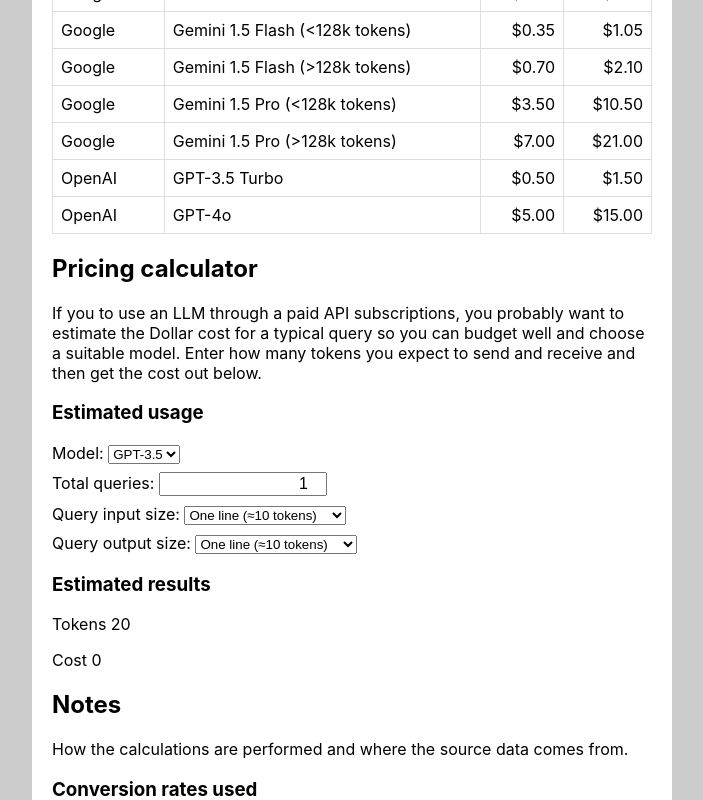
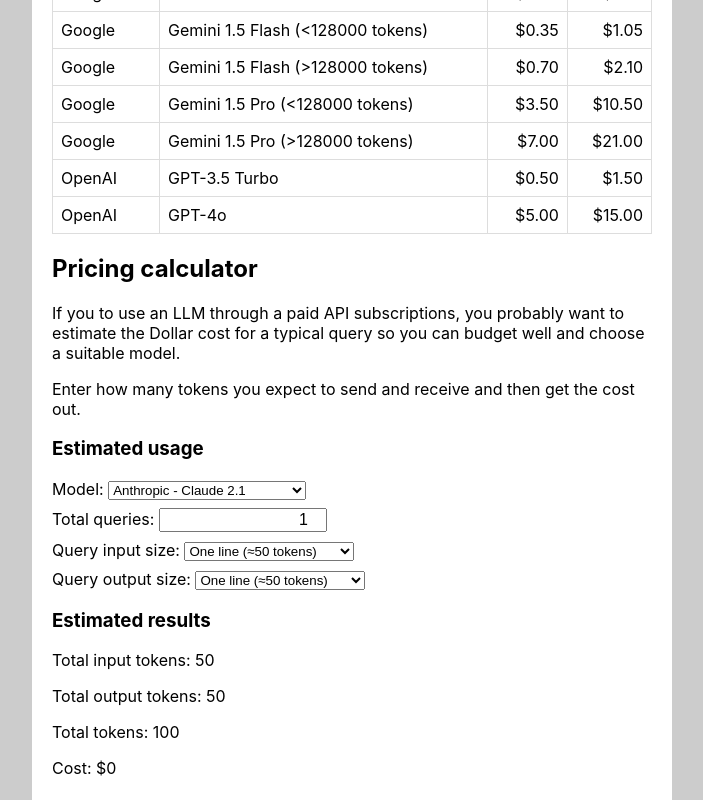
Before and after one commit to MichaelCurrin/token-translator, a React (Create React App) app: page / in a window 1280 px wide. Shown: the part 2500-3300 px from the top of the page, without its empty margins (288-991 px from the left). Built offline with nearby package versions, Linux system fonts and the light colour scheme.

Commit message:
update pricing for calculator and range

```diff
--- a/src/components/Custom/InputForm.jsx
+++ b/src/components/Custom/InputForm.jsx
@@ -23,7 +23,7 @@ function InputForm({
           <span data-testid="user-input-number-label">Tokens: </span>
         </label>
         <input
-          class="numeric-input"
+          className="numeric-input"
           data-testid="user-input-number"
           type="number"
           value={tokenValue}
--- a/src/components/Pricing/Table.jsx
+++ b/src/components/Pricing/Table.jsx
@@ -13,7 +13,7 @@ function Table({ models }) {
         {models.map((model, index) => (
           <tr key={index}>
             <td>{model.provider}</td>
-            <td>{model.modelName}</td>
+            <td>{model.modelName} {model.note ? `(${model.note})` : ''}</td>
             <td className="align-right">{model.input}</td>
             <td className="align-right">{model.output}</td>
           </tr>
--- a/src/components/Pricing/index.jsx
+++ b/src/components/Pricing/index.jsx
@@ -16,6 +16,38 @@ function parsePriceString(priceString) {
 }
 
 /**
+ * Flatten a model, handling models with a range and models without a range.
+ */
+function flattenModelWithRange(model) {
+  if (!model.range) {
+    return {
+      ...model,
+      input: model.input,
+      output: model.output,
+      note: '',
+    }
+  }
+
+  const { threshold, low, high } = model.range;
+
+  const lowModel = {
+    ...model,
+    input: low.input,
+    output: low.output,
+    note: `<${threshold} tokens`,
+  };
+
+  const highModel = {
+    ...model,
+    input: high.input,
+    output: high.output,
+    note: `>${threshold} tokens`,
+  };
+
+  return [lowModel, highModel];
+}
+
+/**
  * Sort an array of models based on the specified key.
  *
  * @param {string} key The key to sort the models by.
@@ -27,7 +59,6 @@ function sortModels(key, models) {
 
   if (key === 'providerAndModel') {
     sortedArray.sort((a, b) => {
-      console.log(a.provider, a.modelName);
       if (a.provider === b.provider) {
         return a.modelName.localeCompare(b.modelName);
       }
@@ -46,14 +77,14 @@ function sortModels(key, models) {
 
 function Pricing() {
   const [sortedModels, setSortedModels] = useState(
-    sortModels(INITIAL_SORT_KEY, PRICE_PER_MILLION_TOKENS),
+    (sortModels(INITIAL_SORT_KEY, PRICE_PER_MILLION_TOKENS)).flatMap(flattenModelWithRange)
   );
   const [sortBy, setSortBy] = useState('providerAndModel');
 
   const handleOnSortBy = (event) => {
     const value = event.target.value;
     setSortBy(value);
-    setSortedModels(sortModels(value, sortedModels));
+    setSortedModels((sortModels(value, sortedModels)).flatMap(flattenModelWithRange));
   };
 
   return (
--- a/src/components/PricingCalculator/index.jsx
+++ b/src/components/PricingCalculator/index.jsx
@@ -1,13 +1,19 @@
 import { useEffect, useState } from 'react';
+import { PRICE_PER_MILLION_TOKENS } from "../../constants";
 
 const PricingCalculator = () => {
-  const [model, setModel] = useState('gpt-3.5');
+  const modelNames = PRICE_PER_MILLION_TOKENS.map(modelData => `${modelData.provider} - ${modelData.modelName}`).sort((a, b) => a.localeCompare(b));
+
+  const [model, setModel] = useState(modelNames[0]);
   const [queries, setQueries] = useState(1);
-  const [querySize, setQuerySize] = useState('10');
-  const [customQuerySize, setCustomQuerySize] = useState(0);
-  const [resultSize, setResultSize] = useState('10');
-  const [customResultSize, setCustomResultSize] = useState(0);
-  const [totalTokens, setTotalTokens] = useState(0);
+  const [querySize, setQuerySize] = useState('50');
+  const [customQuerySize, setCustomQuerySize] = useState(600);
+  const [resultSize, setResultSize] = useState('50');
+  const [customResultSize, setCustomResultSize] = useState(600);
+  const [totalInputTokens, setTotalInputTokens] = useState(0);
+  const [totalOutputTokens, setTotalOutputTokens] = useState(0);
+  const [totalTokens, setTotalTokens] = useState(totalInputTokens + totalOutputTokens);
+  const [totalCost, setTotalCost] = useState(0)
 
   useEffect(() => {
     const queryTokens =
@@ -16,6 +22,8 @@ const PricingCalculator = () => {
       resultSize === 'custom' ? customResultSize : parseInt(resultSize, 10);
     const tokensPerQuery = queryTokens + resultTokens;
 
+    setTotalInputTokens(queries * queryTokens);
+    setTotalOutputTokens(queries * resultTokens);
     setTotalTokens(queries * tokensPerQuery);
   }, [
     model,
@@ -29,8 +37,9 @@ const PricingCalculator = () => {
   return (
     <div>
       <p>
-        If you to use an LLM through a paid API subscriptions, you probably want to estimate the Dollar cost for a typical query so you can budget well and choose a suitable model. Enter how many tokens you expect to send and receive and then get the cost out below.
+        If you to use an LLM through a paid API subscriptions, you probably want to estimate the Dollar cost for a typical query so you can budget well and choose a suitable model.
       </p>
+      <p>Enter how many tokens you expect to send and receive and then get the cost out.</p>
       <h3>Estimated usage</h3>
       <form>
         <div>
@@ -41,18 +50,22 @@ const PricingCalculator = () => {
             value={model}
             onChange={(e) => setModel(e.target.value)}
           >
-            <option value="gpt-3.5">GPT-3.5</option>
-            <option value="gpt-4">GPT-4</option>
+            {modelNames.map((name, index) => (
+              <option key={index} value={name}>
+                {name}
+              </option>
+            ))}
           </select>
         </div>
 
         <div>
           <label htmlFor="queries">Total queries: </label>
           <input
-            class="numeric-input"
+            className="numeric-input"
             id="queries"
             type="number"
             name="queries"
+            min="1"
             value={queries}
             onChange={(e) => setQueries(e.target.value)}
           />
@@ -63,20 +76,23 @@ const PricingCalculator = () => {
           <select
             id="querySize"
             name="querySize"
+            min="1"
             value={querySize}
             onChange={(e) => setQuerySize(e.target.value)}
           >
-            <option value="10">One line (≈10 tokens)</option>
-            <option value="50">Paragraph (≈50 tokens)</option>
-            <option value="250">Page (≈250 tokens)</option>
+            <option value="50">One line (≈50 tokens)</option>
+            <option value="200">Paragraph (≈200 tokens)</option>
+            <option value="600">Page (≈600 tokens)</option>
             <option value="custom">Custom</option>
           </select>
           {querySize === 'custom' && (
             <input
-              type="number"
               id="customQuerySize"
               name="customQuerySize"
+              className="numeric-input"
+              type="number"
               placeholder="Enter custom token size"
+              min="1"
               value={customQuerySize}
               onChange={(e) => setCustomQuerySize(e.target.value)}
             />
@@ -88,19 +104,21 @@ const PricingCalculator = () => {
           <select
             id="resultSize"
             name="resultSize"
+            min="1"
             value={resultSize}
             onChange={(e) => setResultSize(e.target.value)}
           >
-            <option value="10">One line (≈10 tokens)</option>
-            <option value="50">Paragraph (≈50 tokens)</option>
-            <option value="250">Page (≈250 tokens)</option>
+            <option value="50">One line (≈50 tokens)</option>
+            <option value="200">Paragraph (≈200 tokens)</option>
+            <option value="600">Page (≈600 tokens)</option>
             <option value="custom">Custom</option>
           </select>
           {resultSize === 'custom' && (
             <input
-              type="number"
               id="customResultSize"
               name="customResultSize"
+              className="numeric-input"
+              type="number"
               placeholder="Enter custom token size"
               value={customResultSize}
               onChange={(e) => setCustomResultSize(e.target.value)}
@@ -111,8 +129,10 @@ const PricingCalculator = () => {
 
       <div>
         <h3>Estimated results</h3>
-        <p>Tokens {totalTokens}</p>
-        <p>Cost {0}</p>
+        <p>Total input tokens: {totalInputTokens.toLocaleString()}</p>
+        <p>Total output tokens: {totalOutputTokens.toLocaleString()}</p>
+        <p>Total tokens: {totalTokens.toLocaleString()}</p>
+        <p>Cost: ${totalCost}</p>
       </div>
     </div>
   );
--- a/src/constants.js
+++ b/src/constants.js
@@ -33,27 +33,33 @@ export const PRICE_PER_MILLION_TOKENS = [
   },
   {
     provider: 'Google',
-    modelName: 'Gemini 1.5 Flash (<128k tokens)',
+    modelName: 'Gemini 1.5 Flash',
+    range: {
+      threshold: 128000,
+      low: {
         input: '$0.35',
         output: '$1.05',
       },
-  {
-    provider: 'Google',
-    modelName: 'Gemini 1.5 Flash (>128k tokens)',
+      high: {
         input: '$0.70',
         output: '$2.10',
+      }
+    }
   },
   {
     provider: 'Google',
-    modelName: 'Gemini 1.5 Pro (<128k tokens)',
+    modelName: 'Gemini 1.5 Pro',
+    range: {
+      threshold: 128000,
+      low: {
         input: '$3.50',
         output: '$10.50',
       },
-  {
-    provider: 'Google',
-    modelName: 'Gemini 1.5 Pro (>128k tokens)',
+      high: {
         input: '$7.00',
         output: '$21.00',
+      }
+    }
   },
   {
     provider: 'Google',
```
Lines whose indentation alone changed are shown as unchanged.
